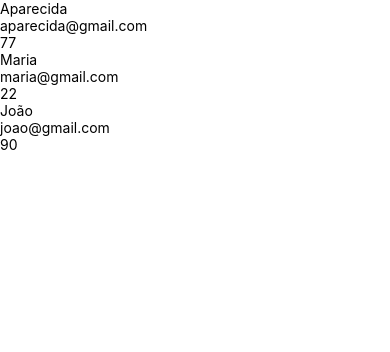
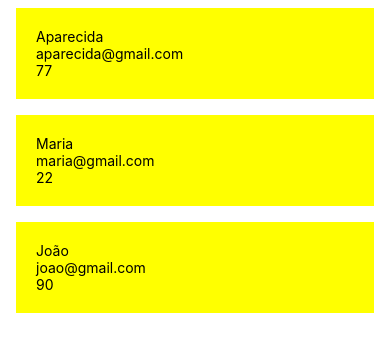
Before and after one commit to casagrande7/estiloApp, a React Native app: screen / in a window 390 px wide. Shown: the top 352 px of the page. Built offline with nearby package versions, Linux system fonts and the light colour scheme.

Commit message:
Atualizado

```diff
--- a/src/FlatListExample.tsx
+++ b/src/FlatListExample.tsx
@@ -37,9 +37,15 @@ function FlatListExample(): React.JSX.Element {
 }
 const styles = StyleSheet.create({
     container: {
+        flex: 1,
+        marginTop: 30
 
     },
     item: {
+        backgroundColor: 'yellow',
+        padding: 20,
+        marginVertical: 8,
+        marginHorizontal: 16
 
     }
 });
```
